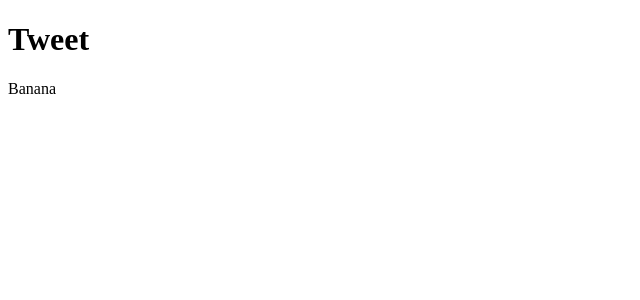
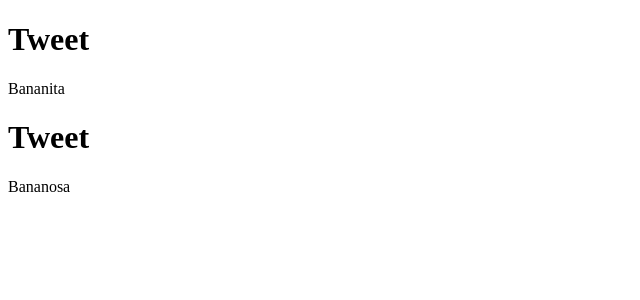
Before and after one commit to Bemesko/nlw10-web, a Next.js app: page / in a window 1280 px wide. Shown: the top 300 px of the page, without its empty margins (0-640 px from the left). Built offline with nearby package versions, Linux system fonts and the light colour scheme.

Commit message:
Edit sample parameter in Tweet

```diff
--- a/components/Tweet.tsx
+++ b/components/Tweet.tsx
@@ -1,8 +1,8 @@
-export function Tweet() {
+export function Tweet(props) {
   return (
     <div>
       <h1>Tweet</h1>
-      <p>Banana</p>
+      <p>{props.text}</p>
     </div>
   );
 }
--- a/pages/index.tsx
+++ b/pages/index.tsx
@@ -3,7 +3,8 @@ import { Tweet } from "../components/Tweet";
 export default function Home() {
   return (
     <div>
-      <Tweet />
+      <Tweet text="Bananita" />
+      <Tweet text="Bananosa" />
     </div>
   );
 }
```
